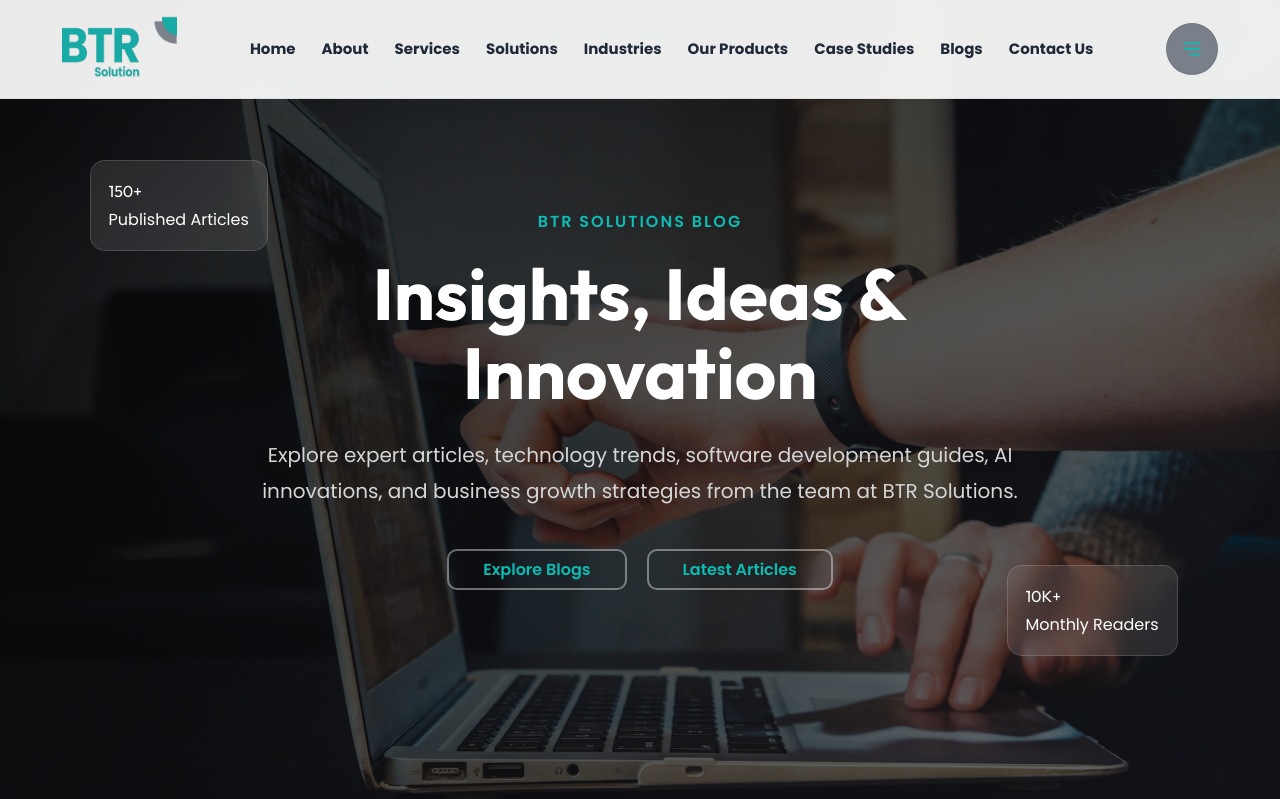
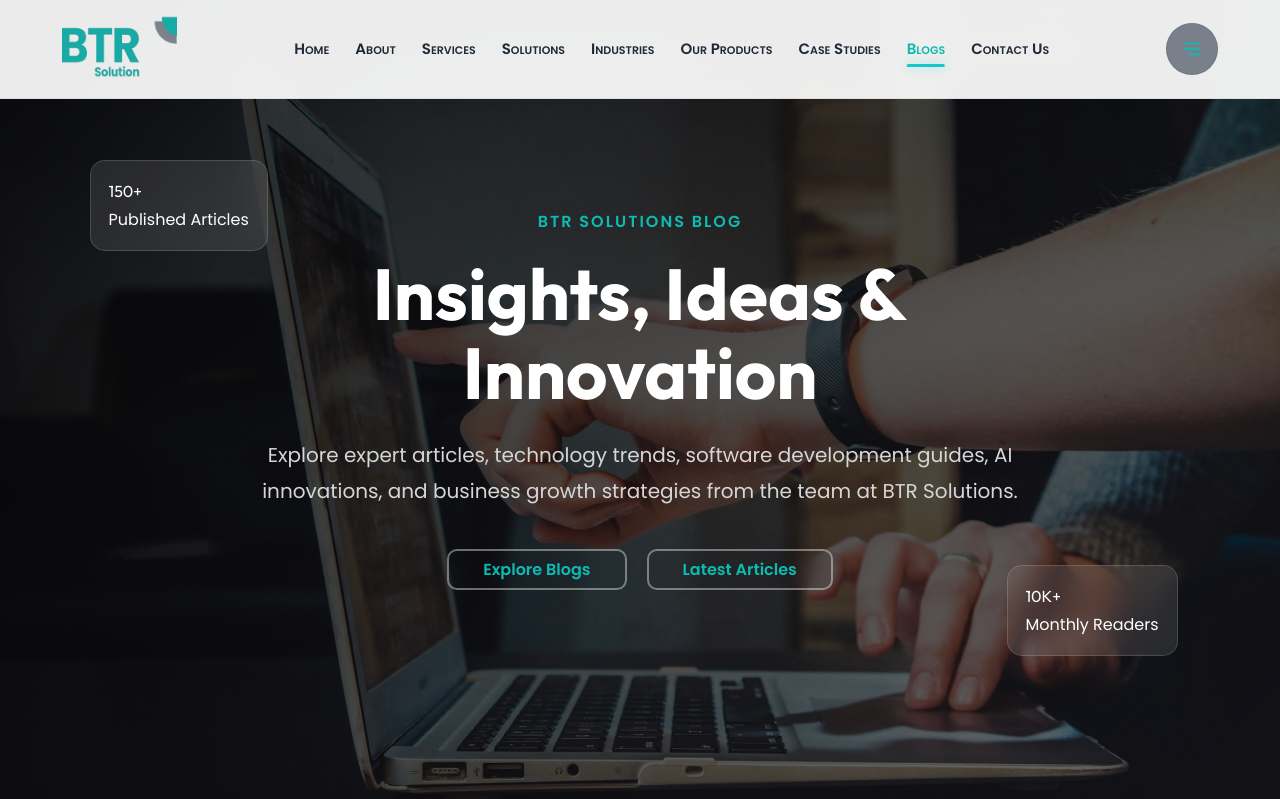
Before and after one commit to MuhammadNouman769/btr_solutions, a Django app: page /blog/ in a window 1280 px wide. Shown: the top 799 px of the page. Run offline with Django 5.2, Linux system fonts and the light colour scheme; some libraries are stand-ins or nearby versions.

Commit message:
add active classes and update navbar font style

```diff
--- a/templates/includes/header.html
+++ b/templates/includes/header.html
@@ -39,46 +39,76 @@
 }
 
 /* ================= NAV ================= */
-.btr-nav {
-  display: flex;
-  align-items: center;
-}
-
-.btr-nav__list {
-  display: flex;
-  gap: 26px;
-  list-style: none;
-  margin: 0;
-  padding: 0;
-  align-items: center;
-}
-
-.btr-nav__link {
-  font-size: 15px;
-  font-weight: 700!important;
-  color: #1f2937;
-  text-decoration: none;
-  position: relative;
-  transition: 0.25s ease;
-}
-
-.btr-nav__link:hover {
-  color: #00c2b2;
-}
-
-.btr-nav__link::after {
-  content: "";
-  position: absolute;
-  left: 0;
-  bottom: -6px;
-  width: 0%;
-  height: 2px;
-  background: #00c2b2;
-  transition: 0.25s ease;
-}
-
-.btr-nav__link:hover::after {
-  width: 100%;
+
+.btr-nav{
+    display:flex;
+    align-items:center;
+}
+
+.btr-nav__list{
+    display:flex;
+    gap:26px;
+    list-style:none;
+    margin:0;
+    padding:0;
+    align-items:center;
+}
+
+.btr-nav__link{
+    position:relative;
+    display:inline-block;
+    padding:8px 0;
+
+    font-size:15px;
+    font-weight:600;
+    font-family:'Poppins',sans-serif;
+    font-variant:petite-caps;
+
+    color: #1f2937;
+    text-decoration:none;
+
+    transition:.3s;
+}
+
+.btr-nav__link:hover{
+    color:#0ebab1;
+}
+
+/* Active Link */
+
+.btr-nav__link.active{
+    color:#0ebab1;
+}
+
+/* Underline */
+
+.btr-nav__link::after{
+    content:"";
+    position:absolute;
+    left:50%;
+    bottom:-8px;
+
+    width:0;
+    height:3px;
+
+    background:#14c8c9;
+    border-radius:50px;
+
+    transform:translateX(-50%);
+    transition:.3s;
+}
+
+/* Hover */
+
+.btr-nav__link:hover::after{
+    width:100%;
+}
+
+/* Active */
+
+.btr-nav__link.active::after{
+    width:100%;
+    box-shadow:0 0 12px rgba(20,200,201,.45);
 }
 
 /* ================= DROPDOWN ================= */
```
Also changed, not shown: other parts of templates/includes/header.html (+11 -10 lines).
